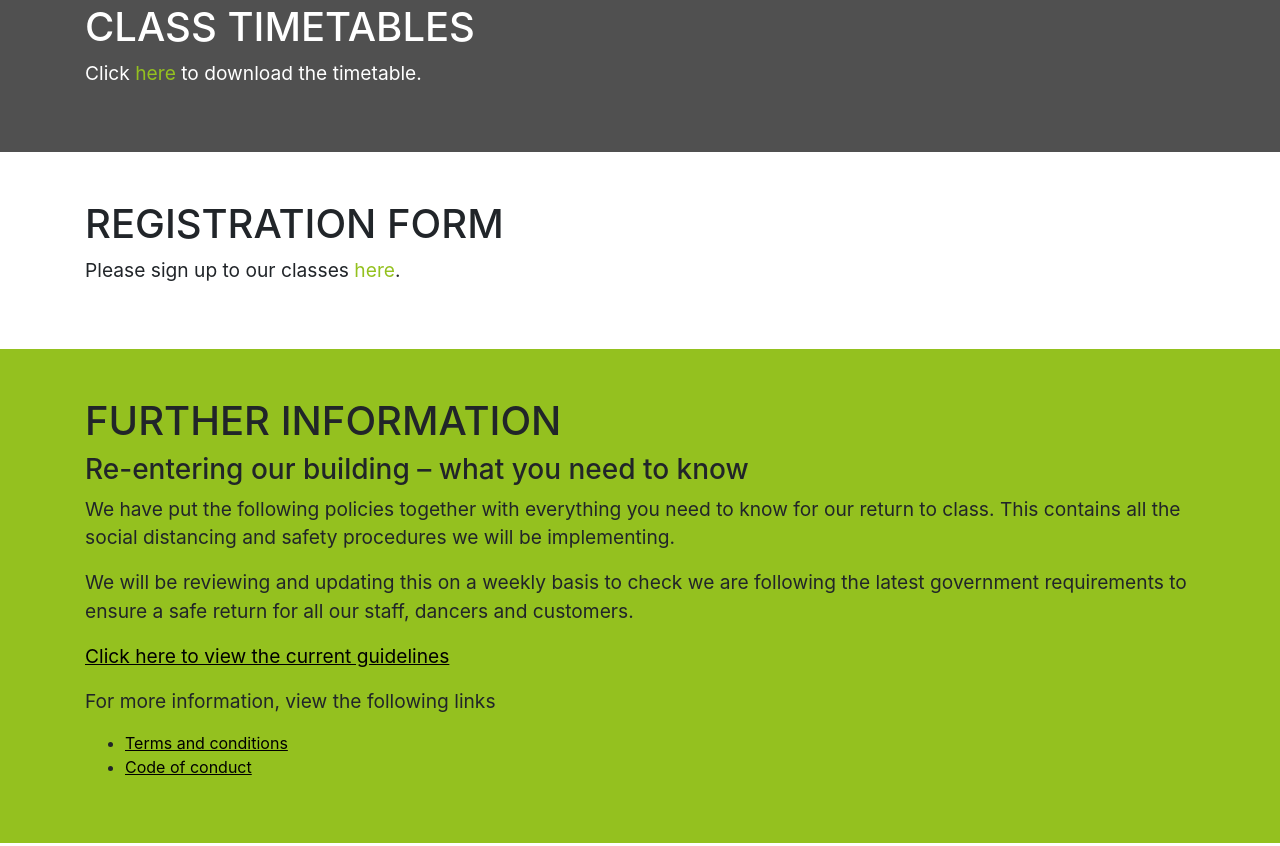
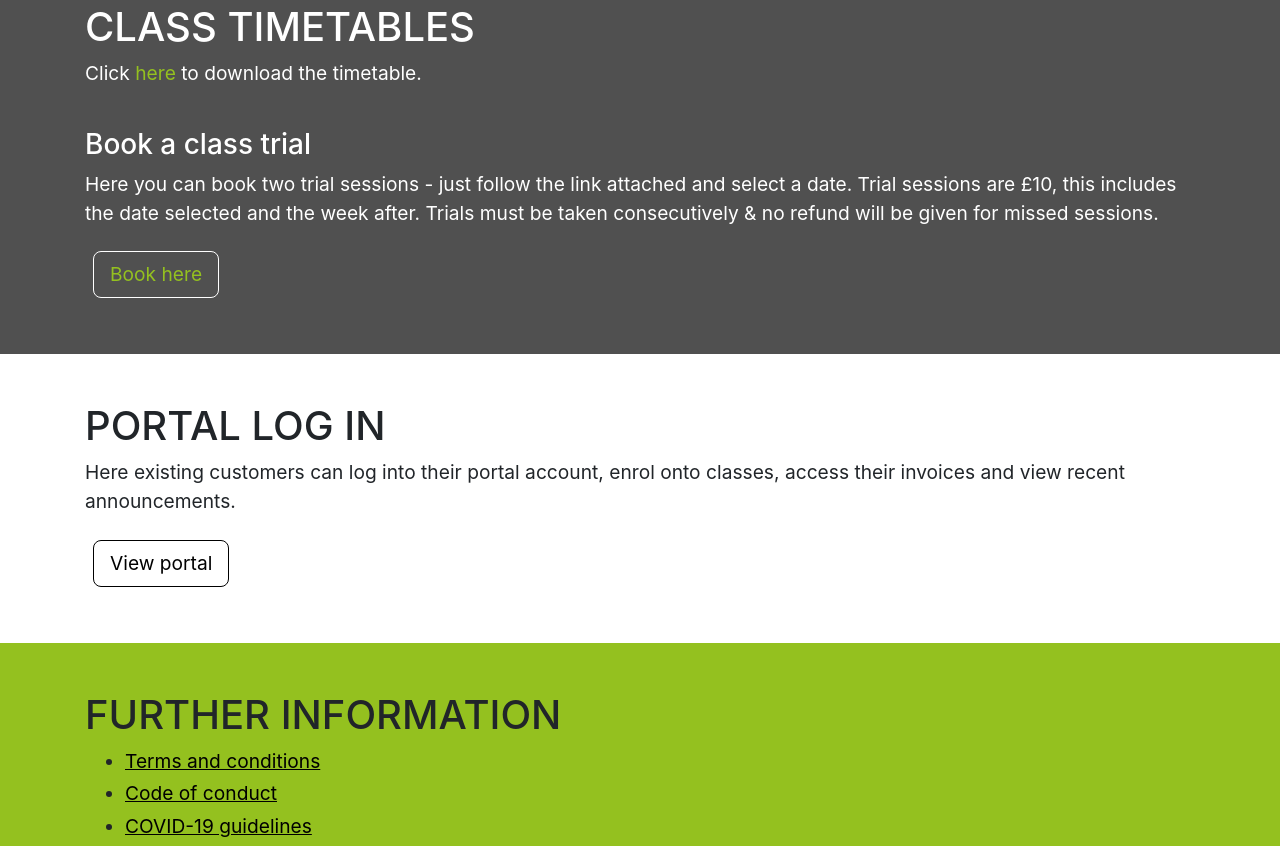
Before and after one commit to lewtur/next-level-dance, a website: page app/index.html in a window 1280 px wide. Shown: the part 1954-2800 px from the top of the page. Drawn offline with nearby package versions, Linux system fonts and the light colour scheme; some packages are replaced by stand-ins of ours; files that its build step writes are made by us from their sources.

Commit message:
changaroonies

```diff
--- a/app/index.html
+++ b/app/index.html
@@ -4,7 +4,8 @@
 <head>
     <meta charset="utf-8">
     <meta name="viewport" content="width=device-width, initial-scale=1, shrink-to-fit=no">
-    <meta name="description" content="Next Level Dance is an established dance school based in Burnley. We provide quality dance training in various different styles for all ages and abilities.">
+    <meta name="description"
+        content="Next Level Dance is an established dance school based in Burnley. We provide quality dance training in various different styles for all ages and abilities.">
     <meta name="keywords" content="next,level,dance,school,studio,burnley,performance,north west,lancashire">
 
     <title>Next Level Dance | Award winning dance school based in the North West</title>
@@ -21,10 +22,10 @@
     <link rel="stylesheet" href="css/contact.css">
     <!-- endbuild -->
 
-    <link rel="stylesheet" href="https://stackpath.bootstrapcdn.com/bootstrap/4.1.3/css/bootstrap.min.css" integrity="sha384-MCw98/SFnGE8fJT3GXwEOngsV7Zt27NXFoaoApmYm81iuXoPkFOJwJ8ERdknLPMO"
-        crossorigin="anonymous">
-    <link rel="stylesheet" href="https://use.fontawesome.com/releases/v5.3.1/css/all.css" integrity="sha384-mzrmE5qonljUremFsqc01SB46JvROS7bZs3IO2EmfFsd15uHvIt+Y8vEf7N7fWAU"
-        crossorigin="anonymous">
+    <link rel="stylesheet" href="https://stackpath.bootstrapcdn.com/bootstrap/4.1.3/css/bootstrap.min.css"
+        integrity="sha384-MCw98/SFnGE8fJT3GXwEOngsV7Zt27NXFoaoApmYm81iuXoPkFOJwJ8ERdknLPMO" crossorigin="anonymous">
+    <link rel="stylesheet" href="https://use.fontawesome.com/releases/v5.3.1/css/all.css"
+        integrity="sha384-mzrmE5qonljUremFsqc01SB46JvROS7bZs3IO2EmfFsd15uHvIt+Y8vEf7N7fWAU" crossorigin="anonymous">
 
     <link href="https://fonts.googleapis.com/css?family=Open+Sans|Montserrat:400,700" rel="stylesheet">
 
@@ -117,38 +118,46 @@
     <section id="timetable" class="timetable-section">
         <div class="container">
             <h1>CLASS TIMETABLES</h1>
-            <p>Click <a href="./assets/timetable.pdf" target="_blank">here</a> to download the timetable.</p>
+            <p>Click <a href="./assets/timetable-new.pdf" target="_blank">here</a> to download the timetable.</p>
+
+            <br />
+            <h3>Book a class trial</h3>
+            <p>Here you can book two trial sessions - just follow the link attached and select a date. Trial sessions
+                are £10, this includes the date selected and the week after. Trials must be taken consecutively & no
+                refund will be given for missed sessions. </p>
+            <div class="flex">
+                <a href="https://app.classmanager.com/trials/next-level-dance" target="_blank">
+                    <div class="cta">
+                        Book here
+                    </div>
+                </a>
+            </div>
         </div>
     </section>
 
-    <section id="registration" class="registration-form-section">
+    <section id="portal" class="portal-section">
         <div class="container">
-            <h1>REGISTRATION FORM</h1>
-            <p>Please sign up to our classes <a href="https://docs.google.com/forms/d/e/1FAIpQLScFrwU3ogflcJpAuUKacTOFdStlgYewUzp43a4fPmrBnnRDCw/viewform?vc=0&c=0&w=1&flr=0" target="_blank">here</a>.</p>
+            <h1>PORTAL LOG IN</h1>
+            <p>Here existing customers can log into their portal account, enrol onto classes, access their invoices and
+                view recent announcements.</p>
+            <div class="flex">
+                <a href="https://app.classmanager.com/portal/next-level-dance" target="_blank">
+                    <div class="cta">
+                        View portal
+                    </div>
+                </a>
+            </div>
         </div>
     </section>
 
     <section id="further-information" class="further-information-section">
         <div class="container">
             <h1>Further information</h1>
-            <h3>Re-entering our building – what you need to know</h3>
-            <p>
-                We have put the following policies together with everything you need to know for our
-                return to class. This contains all the social distancing and safety procedures we will
-                be implementing.
-            </p>
-            <p>
-                We will be reviewing and updating this on a weekly basis to check we
-                are following the latest government requirements to ensure a safe return for all our
-                staff, dancers and customers.
-            </p>
-            <p>
-                <a class="dark-link" target="_blank" href="./assets/nld-covid-guidelines.pdf">Click here to view the current guidelines</a>
-            </p>
-            <p>For more information, view the following links</p>
             <ul>
                 <li><a class="dark-link" target="_blank" href="./assets/ts-and-cs.pdf">Terms and conditions</a></li>
                 <li><a class="dark-link" target="_blank" href="./assets/code-of-conduct.pdf">Code of conduct</a></li>
+                <li><a class="dark-link" target="_blank" href="./assets/nld-covid-guidelines.pdf">COVID-19
+                        guidelines</a></li>
             </ul>
         </div>
     </section>
@@ -203,11 +212,13 @@
                 </div>
                 <div data-index="12">
                     <img src="./images/img-12.jpeg" />
-                    <figcaption>Our streetdance team D-FEET third place at the UDO World streetdance championships.</figcaption>
+                    <figcaption>Our streetdance team D-FEET third place at the UDO World streetdance championships.
+                    </figcaption>
                 </div>
                 <div data-index="13">
                     <img src="./images/img-13.jpeg" />
-                    <figcaption>Some of our street dancers were selected to be extras for the CBBC programme “The Next Step”.</figcaption>
+                    <figcaption>Some of our street dancers were selected to be extras for the CBBC programme “The Next
+                        Step”.</figcaption>
                 </div>
             </div>
 
@@ -320,11 +331,13 @@
         }
     </script>
 
-    <script src="https://code.jquery.com/jquery-3.3.1.min.js" integrity="sha256-FgpCb/KJQlLNfOu91ta32o/NMZxltwRo8QtmkMRdAu8="
+    <script src="https://code.jquery.com/jquery-3.3.1.min.js"
+        integrity="sha256-FgpCb/KJQlLNfOu91ta32o/NMZxltwRo8QtmkMRdAu8=" crossorigin="anonymous"></script>
+    <script src="https://cdnjs.cloudflare.com/ajax/libs/popper.js/1.14.3/umd/popper.min.js"
+        integrity="sha384-ZMP7rVo3mIykV+2+9J3UJ46jBk0WLaUAdn689aCwoqbBJiSnjAK/l8WvCWPIPm49"
         crossorigin="anonymous"></script>
-    <script src="https://cdnjs.cloudflare.com/ajax/libs/popper.js/1.14.3/umd/popper.min.js" integrity="sha384-ZMP7rVo3mIykV+2+9J3UJ46jBk0WLaUAdn689aCwoqbBJiSnjAK/l8WvCWPIPm49"
-        crossorigin="anonymous"></script>
-    <script src="https://stackpath.bootstrapcdn.com/bootstrap/4.1.3/js/bootstrap.min.js" integrity="sha384-ChfqqxuZUCnJSK3+MXmPNIyE6ZbWh2IMqE241rYiqJxyMiZ6OW/JmZQ5stwEULTy"
+    <script src="https://stackpath.bootstrapcdn.com/bootstrap/4.1.3/js/bootstrap.min.js"
+        integrity="sha384-ChfqqxuZUCnJSK3+MXmPNIyE6ZbWh2IMqE241rYiqJxyMiZ6OW/JmZQ5stwEULTy"
         crossorigin="anonymous"></script>
 
     <script src="https://maps.googleapis.com/maps/api/js?key=AIzaSyAn58_jo1Du-eYVLR2zGa1yHYv3KitsZdQ&callback=initMap"
@@ -390,7 +403,7 @@
     <script async src="https://www.googletagmanager.com/gtag/js?id=UA-115052600-2"></script>
     <script>
         window.dataLayer = window.dataLayer || [];
-	  function gtag(){dataLayer.push(arguments);}
+        function gtag() { dataLayer.push(arguments); }
         gtag('js', new Date());
 
         gtag('config', 'UA-115052600-2');
--- a/app/scss/site.scss
+++ b/app/scss/site.scss
@@ -1,4 +1,4 @@
-@import "branding";
+@import 'branding';
 
 body,
 html {
@@ -6,7 +6,7 @@ html {
 }
 
 body {
-  font-family: "Open Sans", sans-serif;
+  font-family: 'Open Sans', sans-serif;
   font-size: 0.9rem;
 }
 
@@ -16,7 +16,7 @@ h4,
 h5,
 .nav-link,
 .navbar-brand {
-  font-family: "Montserrat", sans-serif;
+  font-family: 'Montserrat', sans-serif;
   text-transform: uppercase;
 }
 
@@ -61,3 +61,31 @@ section a {
   color: black !important;
   text-decoration: underline;
 }
+
+ul {
+  font-size: 1.2rem;
+  li {
+    padding-bottom: 0.25rem;
+  }
+}
+
+.flex {
+  display: flex;
+}
+
+.cta {
+  border: 1px solid white;
+  margin: 0.5rem;
+  padding: 0.5rem 1rem;
+  border-radius: 0.5rem;
+  font-size: 1.2rem;
+}
+
+section.portal-section {
+  a {
+    color: black !important;
+  }
+  .cta {
+    border-color: black;
+  }
+}
```
Also changed, not shown: 3 other files. Lines whose indentation alone changed are shown as unchanged.
